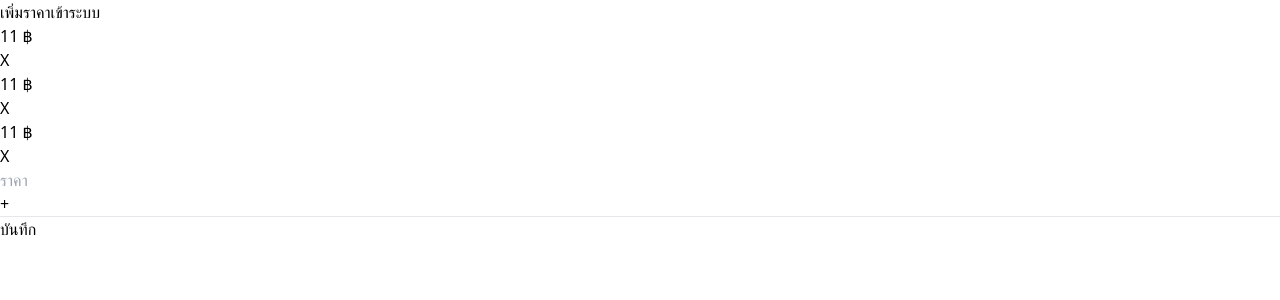
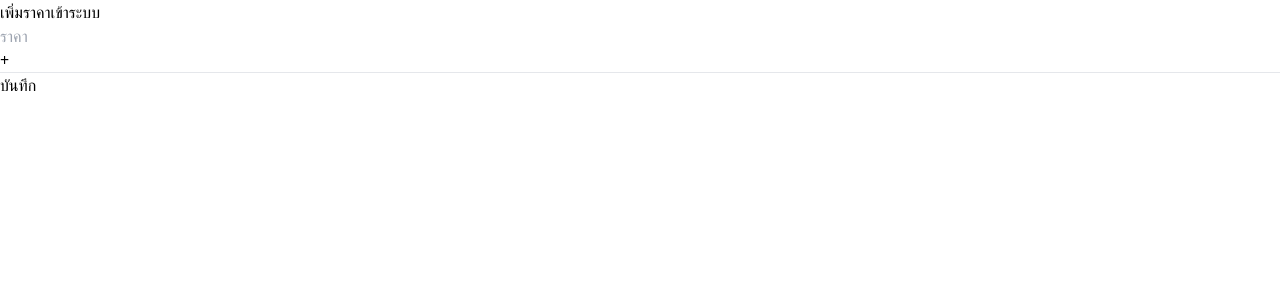
Before and after one commit to fitm-elite/software-development-camp-team-c, a React (Vite) app: page /setting in a window 1280 px wide. Shown: the top 300 px of the page. Built offline with nearby package versions, Linux system fonts and the light colour scheme.

Commit message:
feat(setting): add function can add price item to list and can remove price item of list

```diff
--- a/src/components/ItemPrice.tsx
+++ b/src/components/ItemPrice.tsx
@@ -1,12 +1,10 @@
 interface ItemPriceProps {
   price: number;
-  id: number;
   handleRemovePriceItem: (id: number) => void;
 }
 
 export default function ItemPrice({
   price,
-  id,
   handleRemovePriceItem,
 }: ItemPriceProps) {
   return (
@@ -17,7 +15,7 @@ export default function ItemPrice({
         </div>
         <div>
           <button
-            onClick={() => handleRemovePriceItem(id)}
+            onClick={() => handleRemovePriceItem(price)}
             className="text-white font-bold bg-red-500  rounded-md px-4 py-3 hover:bg-red-600"
           >
             X
--- a/src/pages/Setting.tsx
+++ b/src/pages/Setting.tsx
@@ -1,27 +1,35 @@
 import ItemPrice from "@/components/ItemPrice";
-import { useState } from "react";
+import Store from "@/store";
+import { useContext, useState } from "react";
 
 export default function Setting() {
+  const { prices, setPrices, removePrice } = useContext(Store);
   const [price, setPrice] = useState("");
   const [isPriceValid, setIsPriceValid] = useState<boolean>(false);
-  const [priceList, setPriceList] = useState([1, 1, 1]);
+  const [isSamePriceValid, setIsSamePriceValid] = useState<boolean>(false);
 
   const handlePriceChange = (input: React.ChangeEvent<HTMLInputElement>) => {
     setPrice(input.target.value.replace(/\D+/g, ""));
   };
 
   const handleAddPriceToListPrice = () => {
-    if (price == "0" || price == "") {
+    if (price.charAt(0) == "0" || price == "") {
       setIsPriceValid(true);
     } else {
       setIsPriceValid(false);
-
-      ///TODO: add price item to list prices
+      ///TODO: add price item to list prices and check if price not have exist
+      if (prices.includes(parseInt(price))) {
+        setIsSamePriceValid(true);
+      } else {
+        setIsSamePriceValid(false);
+        setPrices(parseInt(price));
+        setPrice("");
+      }
     }
   };
 
-  const handleRemovePriceItem = (id: number) => {
-    console.log(id);
+  const handleRemovePriceItem = (price: number) => {
+    removePrice(price);
   };
 
   const handleSubmit = () => {};
@@ -34,14 +42,13 @@ export default function Setting() {
         </h5>
       </div>
       <div
-        className={`flex flex-col my-4 overflow-y-scroll ${priceList.length > 5 ? " h-[25rem]" : ""}`}
+        className={`flex flex-col my-4 overflow-y-scroll ${prices.length > 5 ? " h-[25rem]" : ""}`}
       >
-        {priceList.map((it, key) => {
+        {prices.map((it, key) => {
           return (
             <ItemPrice
               key={key}
-              price={11}
-              id={1}
+              price={it}
               handleRemovePriceItem={handleRemovePriceItem}
             />
           );
@@ -58,6 +65,9 @@ export default function Setting() {
           />
           {isPriceValid && (
             <p className="text-red-500 mt-2 absolute">โปรดกรอกราคา!</p>
+          )}
+          {isSamePriceValid && (
+            <p className="text-red-500 mt-2 absolute">ราคาซ้ำ!</p>
           )}
         </div>
         <div>
--- a/src/store/index.tsx
+++ b/src/store/index.tsx
@@ -1,14 +1,11 @@
 import { createContext, useContext, useState, ReactNode } from "react";
 
-interface PriceItem {
-  price: number;
-}
-
 interface InitialState {
-  prices: PriceItem[];
+  prices: number[];
   setPrices: (price: number) => void;
   finalPrice: number;
   setFinalPrice: (price: number) => void;
+  removePrice: (price: number) => void;
 }
 
 // Initial state with functions that don't perform any actions
@@ -17,18 +14,24 @@ const initialState: InitialState = {
   setPrices: () => {},
   finalPrice: 0,
   setFinalPrice: () => {},
+  removePrice: () => {},
 };
 
 // Create Context with the initial state
 const Store = createContext<InitialState>(initialState);
 
 export const Provider = ({ children }: { children: ReactNode }) => {
-  const [prices, setPricesState] = useState<PriceItem[]>([]);
+  const [prices, setPricesState] = useState<number[]>([]);
   const [finalPrice, setFinalPriceState] = useState<number>(0);
 
   // Wrap the setter function to add new prices
   const setPrices = (price: number) => {
-    setPricesState((prevPrices) => [...prevPrices, { price }]);
+    setPricesState((prevPrices) => [...prevPrices, price]);
+  };
+
+  // Function to remove a price from the list
+  const removePrice = (price: number) => {
+    setPricesState((prevPrices) => prevPrices.filter((p) => p !== price));
   };
 
   return (
@@ -38,6 +41,7 @@ export const Provider = ({ children }: { children: ReactNode }) => {
         setPrices,
         finalPrice,
         setFinalPrice: setFinalPriceState,
+        removePrice,
       }}
     >
       {children}
```
